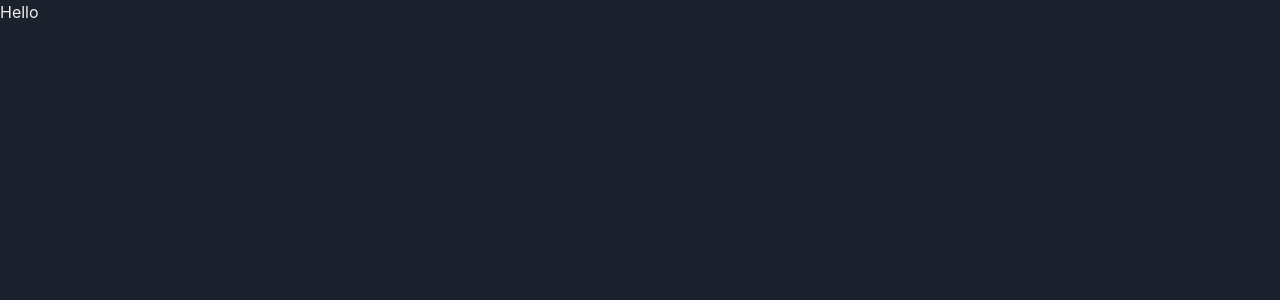
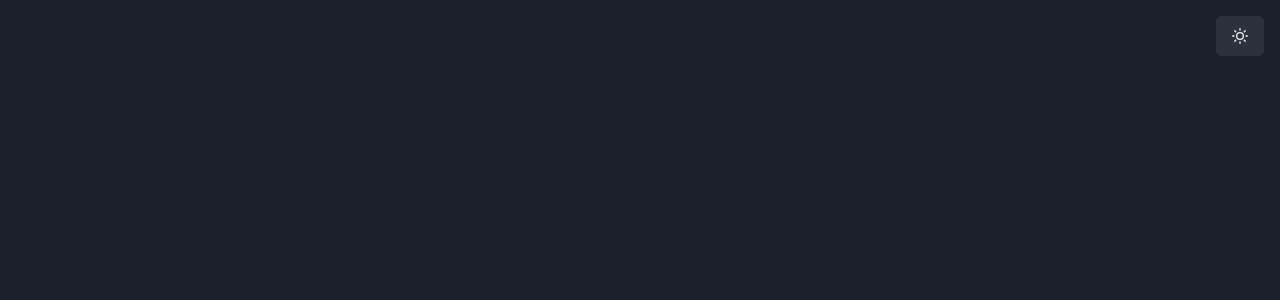
Before and after one commit to patriceandrea/chat-application, a React (Create React App) app in the folder client/: page / in a window 1280 px wide. Shown: the top 300 px of the page. Built offline with nearby package versions, Linux system fonts and the light colour scheme.

Commit message:
add ToggleClorMode component

```diff
--- a/client/src/App.js
+++ b/client/src/App.js
@@ -1,10 +1,11 @@
 
 import './App.css';
+import ToggleColorMode from './Components/ToggleColorMode';
 
 function App() {
   return (
     <div>
-      <h1>Hello</h1>
+      <ToggleColorMode />
     </div>
   );
 }
--- /dev/null
+++ b/client/src/Components/ToggleColorMode.js
@@ -0,0 +1,19 @@
+import { Button, useColorMode } from "@chakra-ui/react";
+import { MoonIcon, SunIcon } from "@chakra-ui/icons"
+
+const ToggleColorMode = () => {
+  const { colorMode, toggleColorMode } = useColorMode();
+  return (
+    <>
+      <Button
+        onClick={() => toggleColorMode()}
+        pos="absolute"
+        top="0"
+        right="0"
+        m="1rem"
+      >{colorMode === "dark" ? < SunIcon /> : <MoonIcon />}</Button>
+    </>
+  )
+};
+
+export default ToggleColorMode;
```
